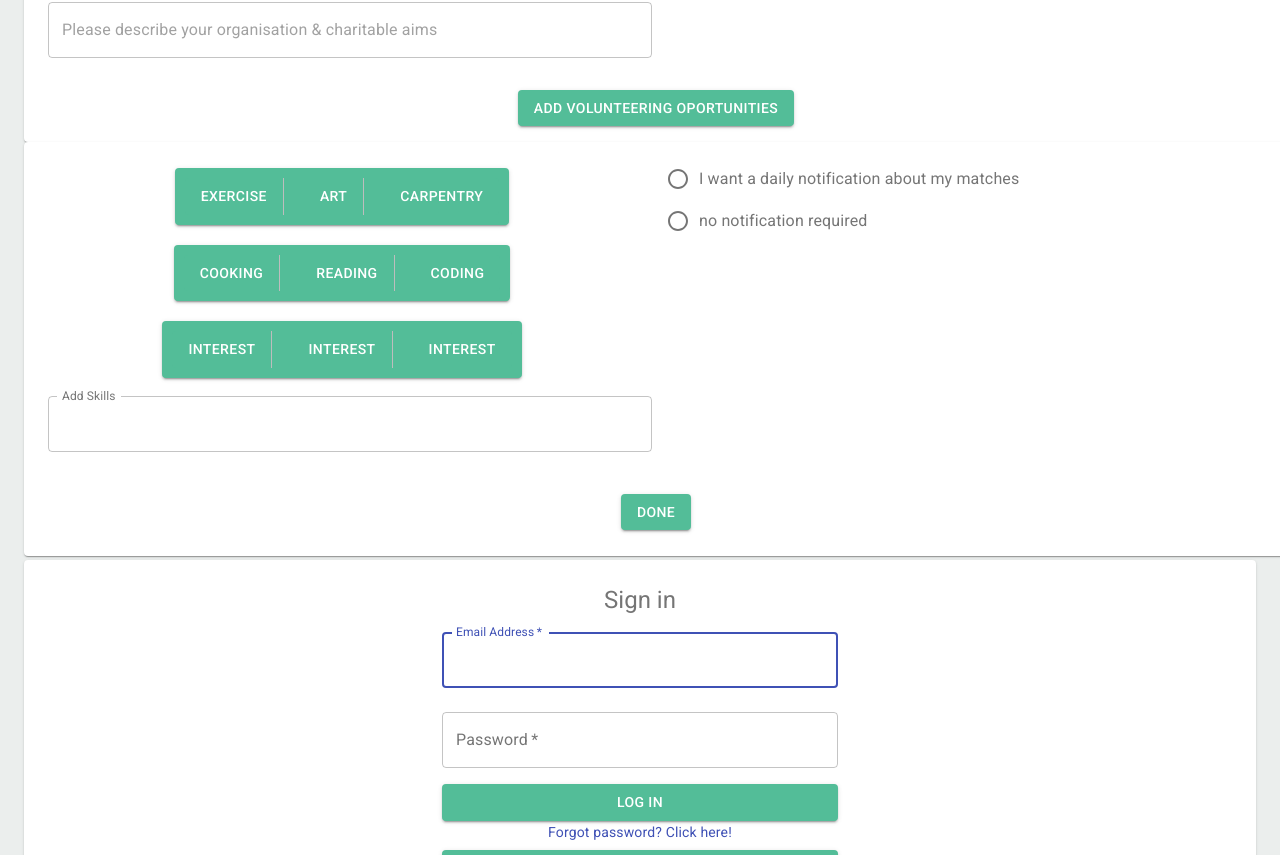
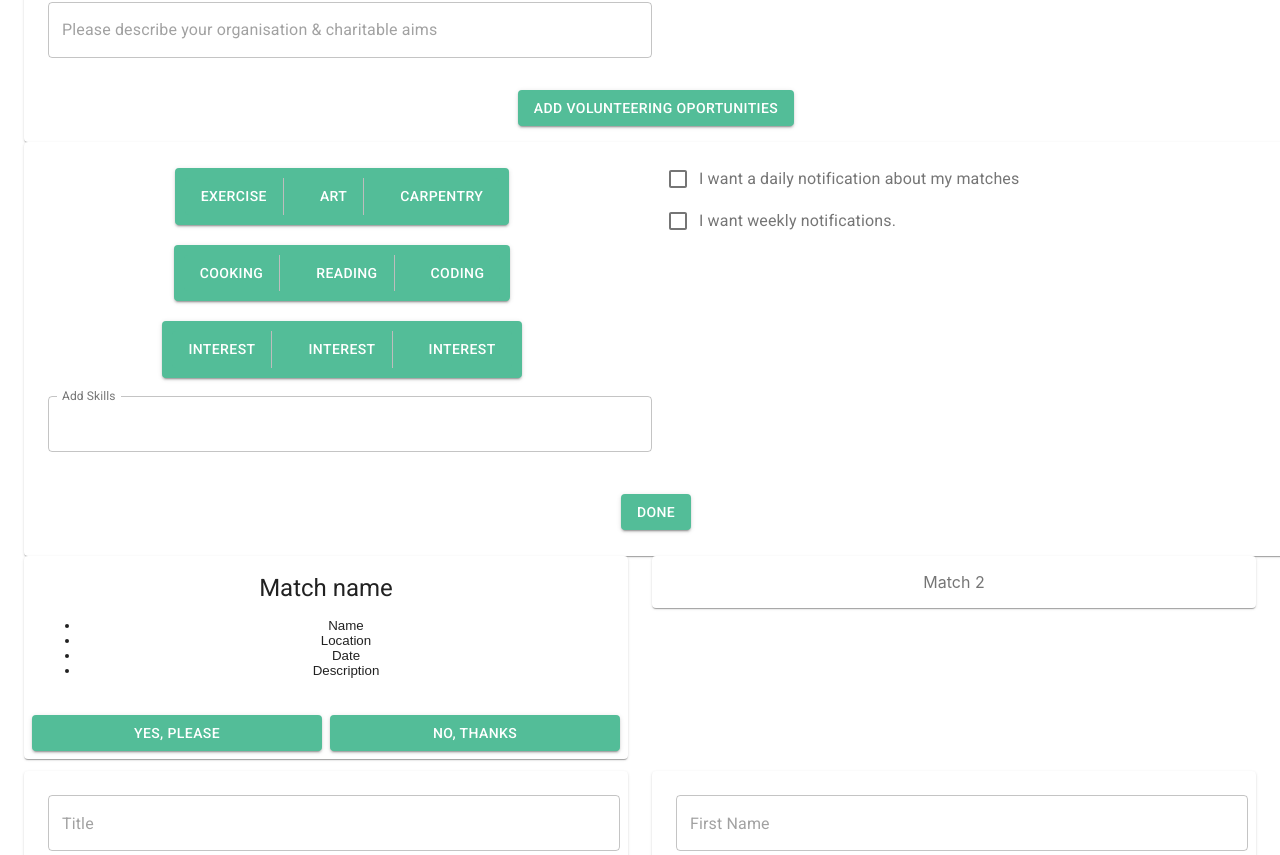
Before and after one commit to smile-street/smile-street, a React (Create React App) app in the folder smile-street-react/: page / in a window 1280 px wide. Shown: the part 1530-2385 px from the top of the page. Built offline with nearby package versions, Linux system fonts and the light colour scheme.

Commit message:
cleaned up file names

```diff
--- a/smile-street-react/src/App.css
+++ b/smile-street-react/src/App.css
@@ -2,9 +2,9 @@
   text-align: center;
 }
 
-body {
+/* body {
   background-color: #ebeeed;
-}
+} */
 
 .mui-btn {
   color: white;
--- a/smile-street-react/src/App.js
+++ b/smile-street-react/src/App.js
@@ -1,10 +1,10 @@
 import "./App.css";
 import Login from "./components/Login/Login";
-import VolunteermatchesYesNoButton from "./components/Volunteermatches/VolunteermatchesYes-No-Button";
+import VolunteermatchesYesNoButton from "./components/VolunteerMatches/VolunteerMatches";
 import PasswordRecovery from "./components/PasswordRecovery/PasswordRecovery";
-import GoodCauseVolunteerRegistration from "./components/GoodCause-Voluenteer-Registration/GoodCauseVolunteerRegistration";
+import Registration from "./components/Registration/Registration";
 import Header from "./components/Header/Header";
-import GoodCauseVolunteerInterests from "./components/GoodCauseVolunteerInterests/GoodCauseVolunteerInterests";
+import VolunteerInterests from "./components/VolunteerInterests/VolunteerInterests";
 import GoodCauseOpportunity from "./components/GoodCauseOpportunity/GoodCauseOpportunity";
 import GoodCauseDetails from "./components/GoodCauseDetails/GoodCauseDetails";
 
@@ -14,18 +14,13 @@ function App() {
     <div className="App">
 
       <Header />
-
       <Login />
-
       <GoodCauseOpportunity />
-
-	  <GoodCauseDetails/>
-    <GoodCauseVolunteerInterests />
-      <Login />
+      <GoodCauseDetails />
+      <VolunteerInterests />
       <VolunteermatchesYesNoButton />
-      <GoodCauseVolunteerRegistration />
+      <Registration />
       <PasswordRecovery />
-
 
     </div>
   );
--- a/smile-street-react/src/components/GoodCause-Voluenteer-Registration/GoodCauseVolunteerRegistration.js
+++ b/smile-street-react/src/components/Registration/Registration.js
@@ -1,11 +1,11 @@
-import React, { useState } from "react";
+import React from "react";
 import { makeStyles } from "@material-ui/core/styles";
 import Paper from "@material-ui/core/Paper";
 import Grid from "@material-ui/core/Grid";
 import Container from "@material-ui/core/Container";
 import { TextField, Button } from "@material-ui/core";
 
-const GoodCauseVolunteerRegistration = () => {
+const Registration = () => {
   const useStyles = makeStyles((theme) => ({
     root: {
       flexGrow: 1,
@@ -151,4 +151,4 @@ const GoodCauseVolunteerRegistration = () => {
   );
 };
 
-export default GoodCauseVolunteerRegistration;
+export default Registration;
--- a/smile-street-react/src/components/GoodCauseVolunteerInterests/GoodCauseVolunteerInterests.js
+++ b/smile-street-react/src/components/VolunteerInterests/VolunteerInterests.js
@@ -10,8 +10,9 @@ import FormLabel from "@material-ui/core/FormLabel";
 import Radio from "@material-ui/core/Radio";
 import RadioGroup from "@material-ui/core/RadioGroup";
 import ButtonGroup from "@material-ui/core/ButtonGroup";
+import { Checkbox } from '@material-ui/core';
 
-function GoodCauseVolunteerInterests() {
+function VolunteerInterests() {
   const useStyles = makeStyles((theme) => ({
     root: {
       flexGrow: 1,
@@ -86,14 +87,14 @@ function GoodCauseVolunteerInterests() {
             <Grid item xs={12} sm={6}>
               <RadioGroup>
                 <FormControlLabel
-                  value="I want a daily notification about my matchs"
-                  control={<Radio />}
+                  value="i want a daily notification about my matchs"
+                  control={<Checkbox />}
                   label="I want a daily notification about my matches"
                 />
                 <FormControlLabel
-                  value="No match notifcations required"
-                  control={<Radio />}
-                  label="no notification required"
+                  value="i want weekly notifications."
+                  control={<Checkbox />}
+                  label="I want weekly notifications."
                 />
               </RadioGroup>
             </Grid>
@@ -110,4 +111,4 @@ function GoodCauseVolunteerInterests() {
   );
 }
 
-export default GoodCauseVolunteerInterests;
+export default VolunteerInterests;
```
Also changed, not shown: smile-street-react/src/components/Register/Register.js (deleted, +0 -53 lines), smile-street-react/src/components/VolunteerMatches/VolunteerMatches.js (renamed from smile-street-react/src/components/Volunteermatches/VolunteermatchesYes-No-Button.js).
